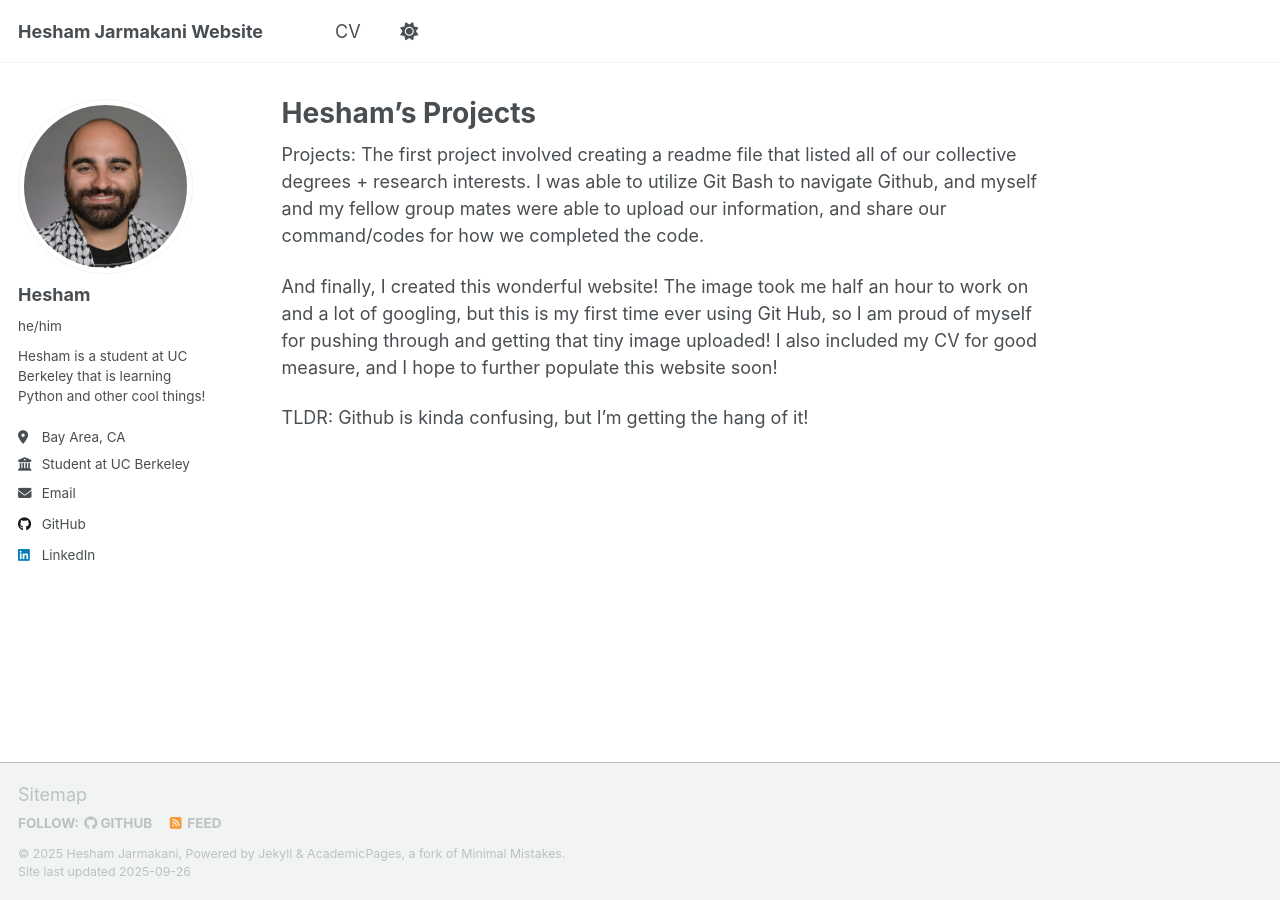
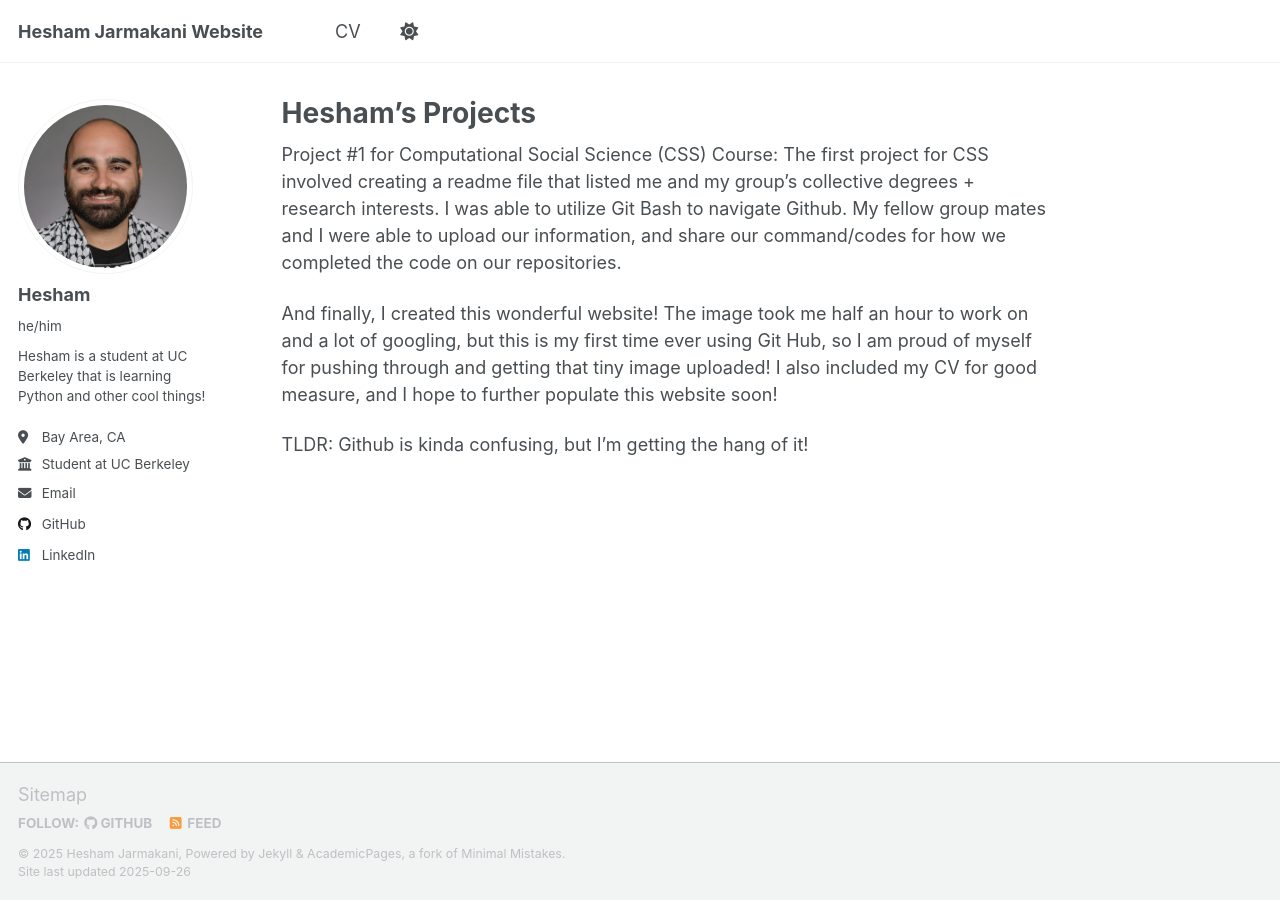
Before and after one commit to heshamjarmakani/heshamjarmakani.github.io, a Jekyll site: the page built from _pages/projects.md, in a window 1280 px wide. Built offline with Jekyll 4.4.1, drawn with Linux system fonts in a browser that asks for light colours; a script that is not in the unit is left out.

Commit message:
Update projects.md

```diff
--- a/_pages/projects.md
+++ b/_pages/projects.md
@@ -7,8 +7,8 @@ redirect_from:
   - /about.html
 ---
 
-Projects:
-The first project involved creating a readme file that listed all of our collective degrees + research interests. I was able to utilize Git Bash to navigate Github, and myself and my fellow group mates were able to upload our information, and share our command/codes for how we completed the code.
+Project #1 for Computational Social Science (CSS) Course:
+The first project for CSS involved creating a readme file that listed me and my group's collective degrees + research interests. I was able to utilize Git Bash to navigate Github. My fellow group mates and I were able to upload our information, and share our command/codes for how we completed the code on our repositories.
 
 And finally, I created this wonderful website! The image took me half an hour to work on and a lot of googling, but this is my first time ever using Git Hub, so I am proud of myself for pushing through and getting that tiny image uploaded! I also included my CV for good measure, and I hope to further populate this website soon!
 
```
